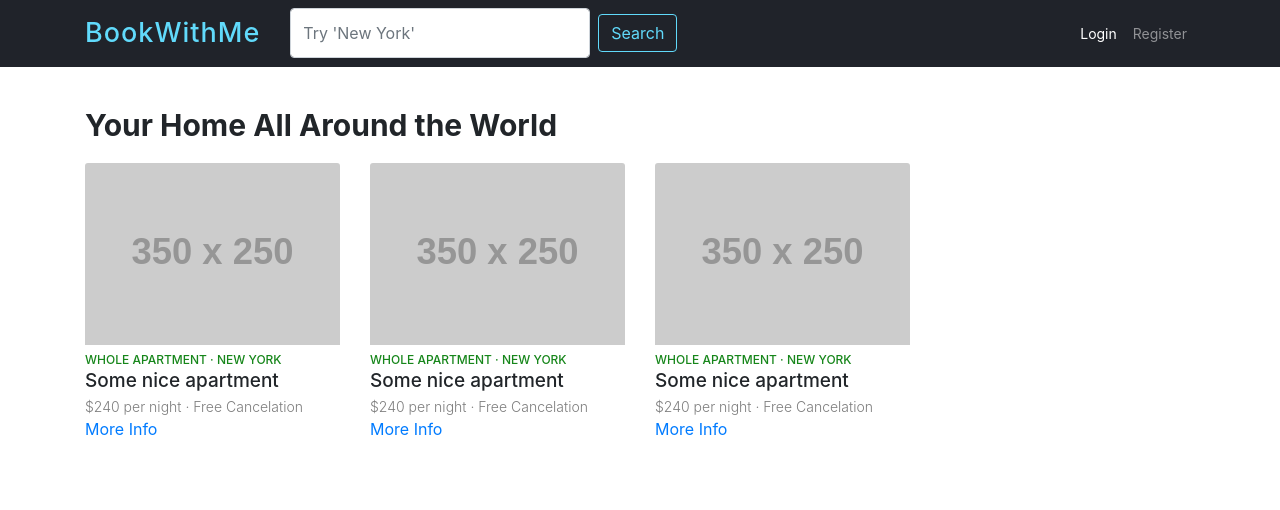
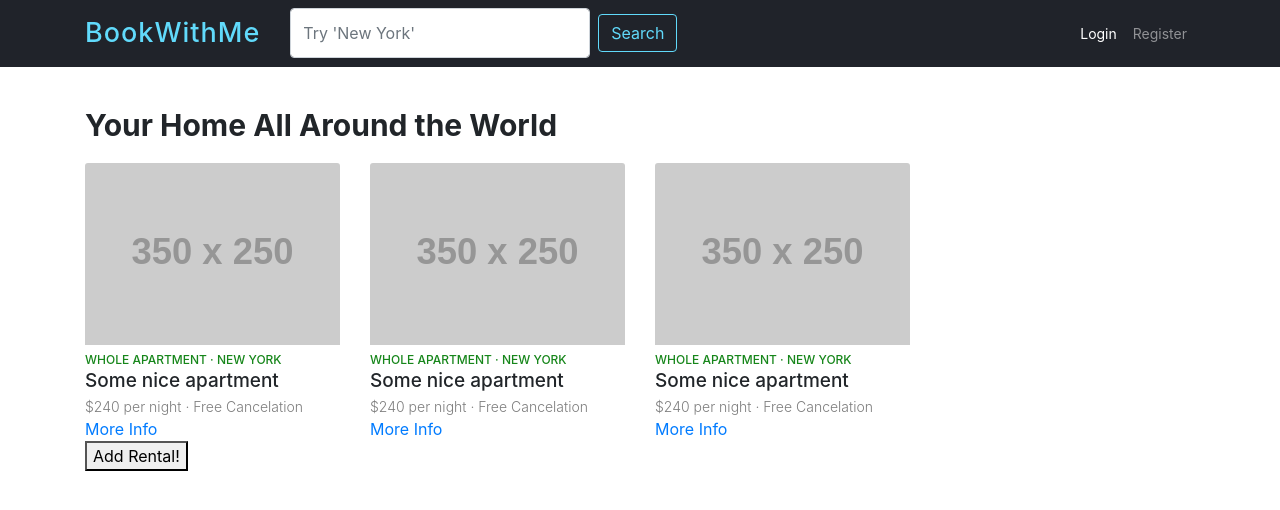
Before and after one commit to yeondam88/react-airbnb-style-app, a React (Create React App) app: page / in a window 1280 px wide. Shown: the top 510 px of the page. Built offline with nearby package versions, Linux system fonts and the light colour scheme.

Commit message:
rental routing

```diff
--- a/src/App.js
+++ b/src/App.js
@@ -1,6 +1,7 @@
 import React, { Component } from "react";
 import Header from "./shared/Header";
-import RentalCard from "./components/rental/RentalCard";
+import RentalList from "./components/rental/RentalList";
+
 import "./App.css";
 
 class App extends Component {
@@ -9,14 +10,7 @@ class App extends Component {
       <div className="App">
         <Header />
         <div className="container">
-          <section id="rentalListing">
-            <h1 className="page-title">Your Home All Around the World</h1>
-            <div className="row">
-              <RentalCard />
-              <RentalCard />
-              <RentalCard />
-            </div>
-          </section>
+          <RentalList />
         </div>
       </div>
     );
--- /dev/null
+++ b/src/components/rental/RentalList.js
@@ -0,0 +1,35 @@
+import React, { Component } from "react";
+import RentalCard from "./RentalCard";
+
+class RentalList extends Component {
+  state = {
+    rentals: [1, 2, 3]
+  };
+
+  renderRentals = () => {
+    return this.state.rentals.map(rental => {
+      return <RentalCard />;
+    });
+  };
+
+  addRental = () => {
+    const rentals = this.state.rentals;
+    rentals.push(1);
+
+    this.setState({
+      rentals
+    });
+  };
+
+  render() {
+    return (
+      <section id="rentalListing">
+        <h1 className="page-title">Your Home All Around the World</h1>
+        <div className="row">{this.renderRentals()}</div>
+        <button onClick={this.addRental}>Add Rental!</button>
+      </section>
+    );
+  }
+}
+
+export default RentalList;
```
